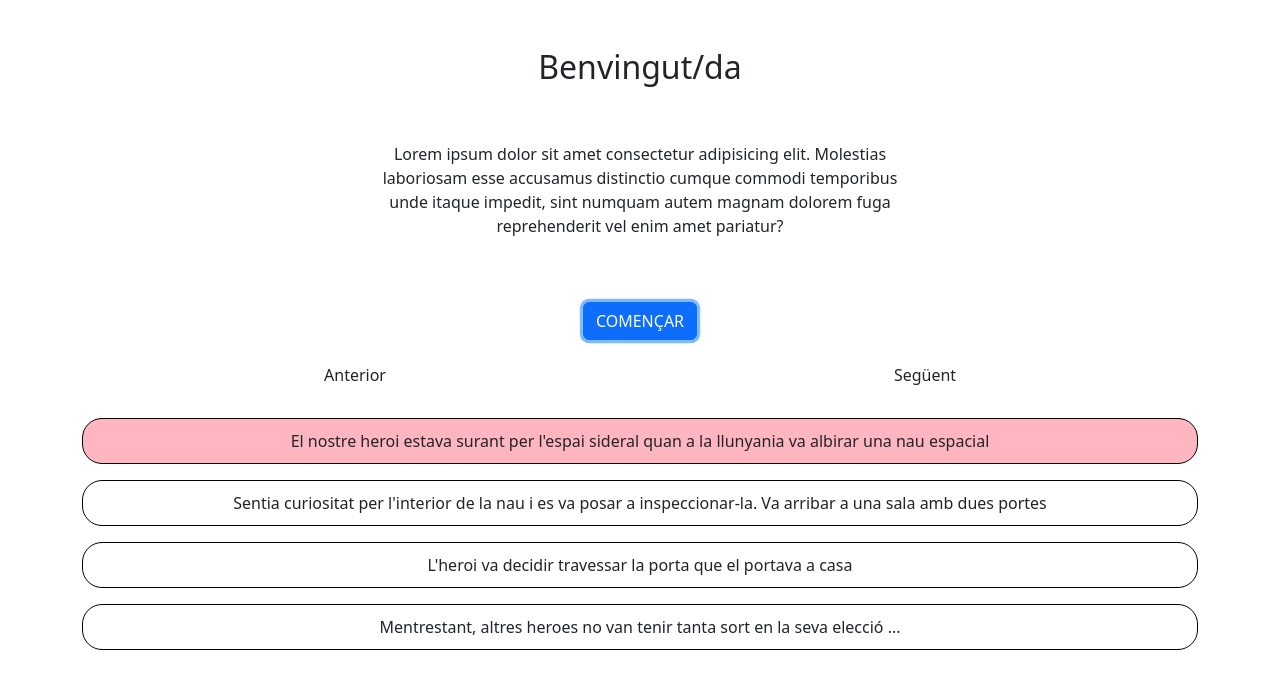
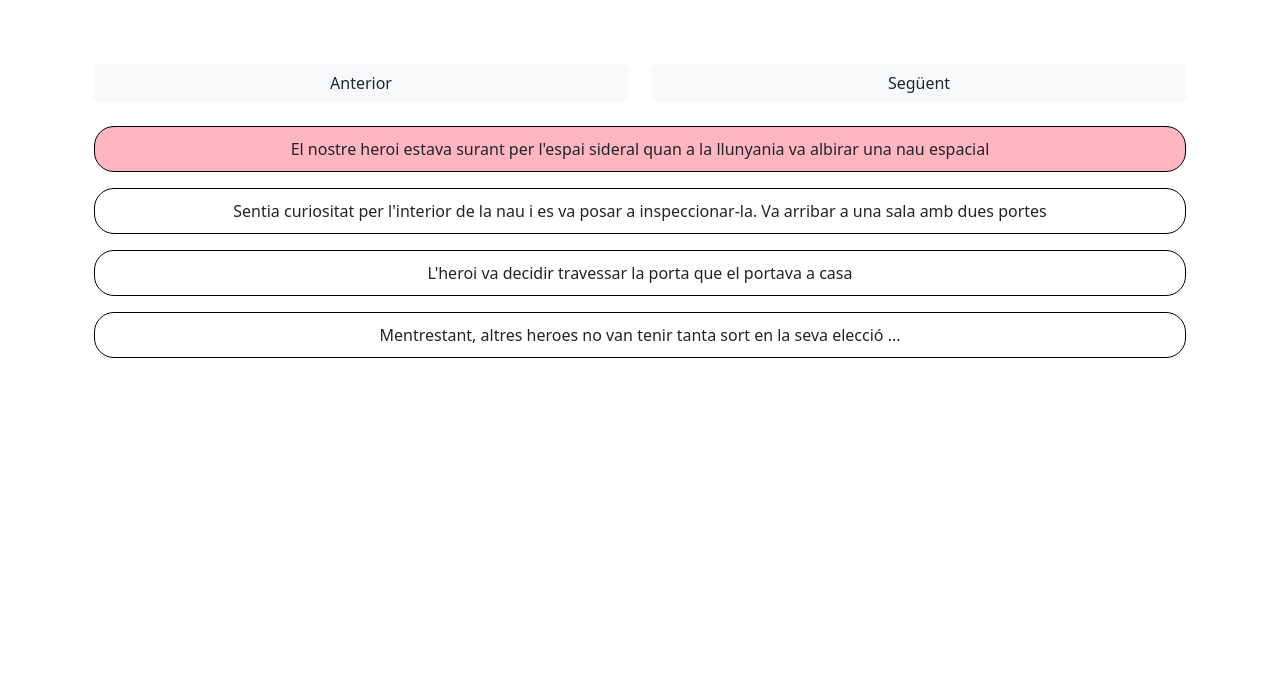
Before and after one commit to anabelcastillo/S6-Intro-AngularApp, an Angular app: page / in a window 1280 px wide. Both pictures are taken after a click on the button "COMENÇAR". Shown: the top 688 px of the page. Built offline with nearby package versions, Linux system fonts and the light colour scheme.

Commit message:
"Exercici 5"

```diff
--- a/src/app/home/home.component.html
+++ b/src/app/home/home.component.html
@@ -1,4 +1,5 @@
 <div class="container mt-5">
+    <div class="row" *ngIf="!showScene">
         <div class="row">
             <div class="col text-center">
                 <h2 class="text-center">Benvingut/da</h2>
@@ -11,10 +12,12 @@
         </div>
         <div class="row">
             <div class="col text-center">
-            <button type="button" class="btn btn-primary text-uppercase">començar</button>
+                <button type="button" class="btn btn-primary text-uppercase" (click)="showScene=true">començar</button>
+            </div>
         </div>
     </div>
 
+    <div *ngIf="showScene">
+        <app-scene [story]="story"></app-scene>
     </div>
-
-<app-scene [story]="story"></app-scene>
+</div>
--- a/src/app/home/home.component.ts
+++ b/src/app/home/home.component.ts
@@ -16,6 +16,8 @@ export class HomeComponent implements OnInit {
     {text: "Mentrestant, altres heroes no van tenir tanta sort en la seva elecció ..."}
   ];
 
+  showScene: boolean = false;
+
   constructor() { };
 
   ngOnInit(): void {
--- a/src/app/scene/scene.component.html
+++ b/src/app/scene/scene.component.html
@@ -1,10 +1,10 @@
 <div class="container">
     <div class="row py-3">
         <div class="col col-lg-6">
-            <button type="button" class="btn btn-block mb-2" (click)="prev()">Anterior</button>
+            <button type="button" class="btn btn-block bg-light mb-2" (click)="prev()">Anterior</button>
         </div>
         <div class="col col-lg-6">
-            <button type="button" class="btn btn-block" (click)="next()">Següent</button>
+            <button type="button" class="btn btn-block bg-light" (click)="next()">Següent</button>
         </div>
     </div>
     <div class="row">
```
Lines whose indentation alone changed are shown as unchanged.
